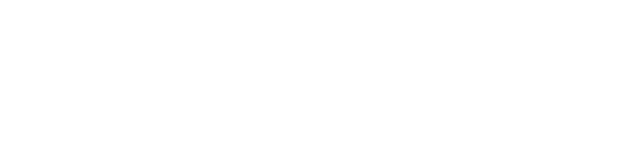
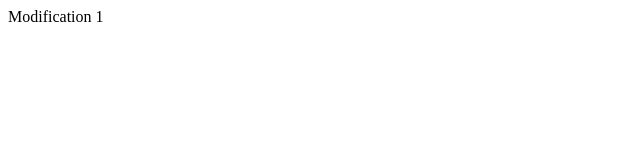
Before and after one commit to alexzerah/ZERAH-javaScript-projet, a plain HTML site: page index.html in a window 1280 px wide. Shown: the whole page, without its empty margins (0-640 px from the left). Drawn offline with Linux system fonts and the light colour scheme.

Commit message:
2e commit

```diff
--- a/index.html
+++ b/index.html
@@ -7,6 +7,7 @@
     <title>Document</title>
 </head>
 <body>
+    Modification 1
 
 </body>
 </html>
```
